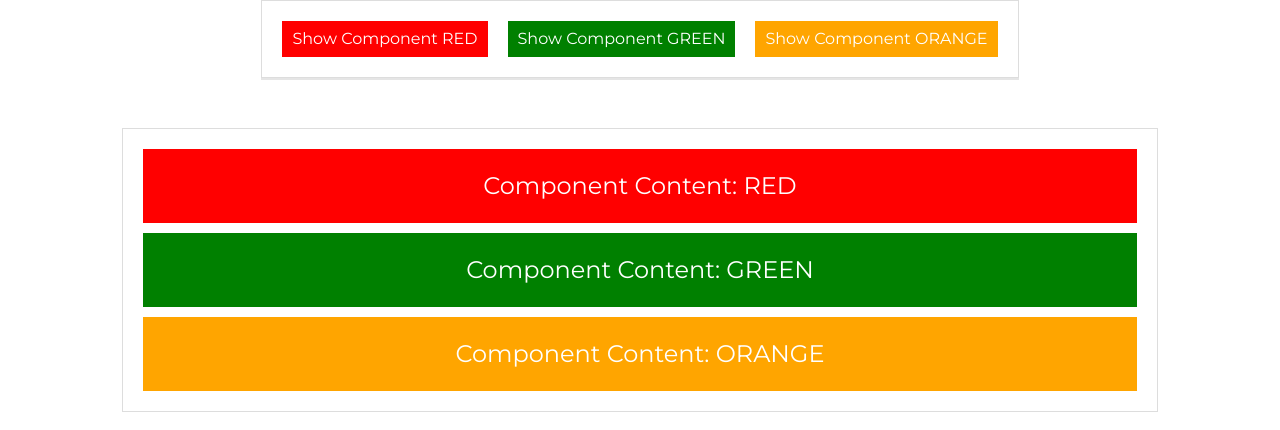
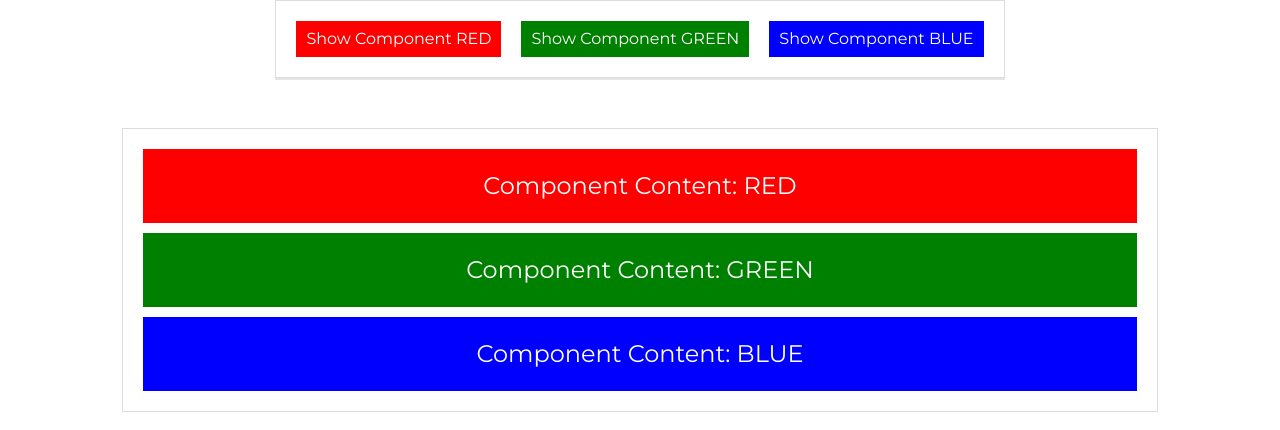
Before and after one commit to Pumba-Dev/projeto-03-vue, a Vue app: page / in a window 1280 px wide. Shown: the top 430 px of the page. Built offline with nearby package versions, Linux system fonts and the light colour scheme.

Commit message:
Edited README

```diff
--- a/src/mocks/ColorsMock.js
+++ b/src/mocks/ColorsMock.js
@@ -1,5 +1,5 @@
 export default [
     'red',
     'green',
-    'orange'
+    'blue',
 ]
```
Also changed, not shown: public/project_image.png (added), 1 other file (tests, documents, lock files or other folders).
